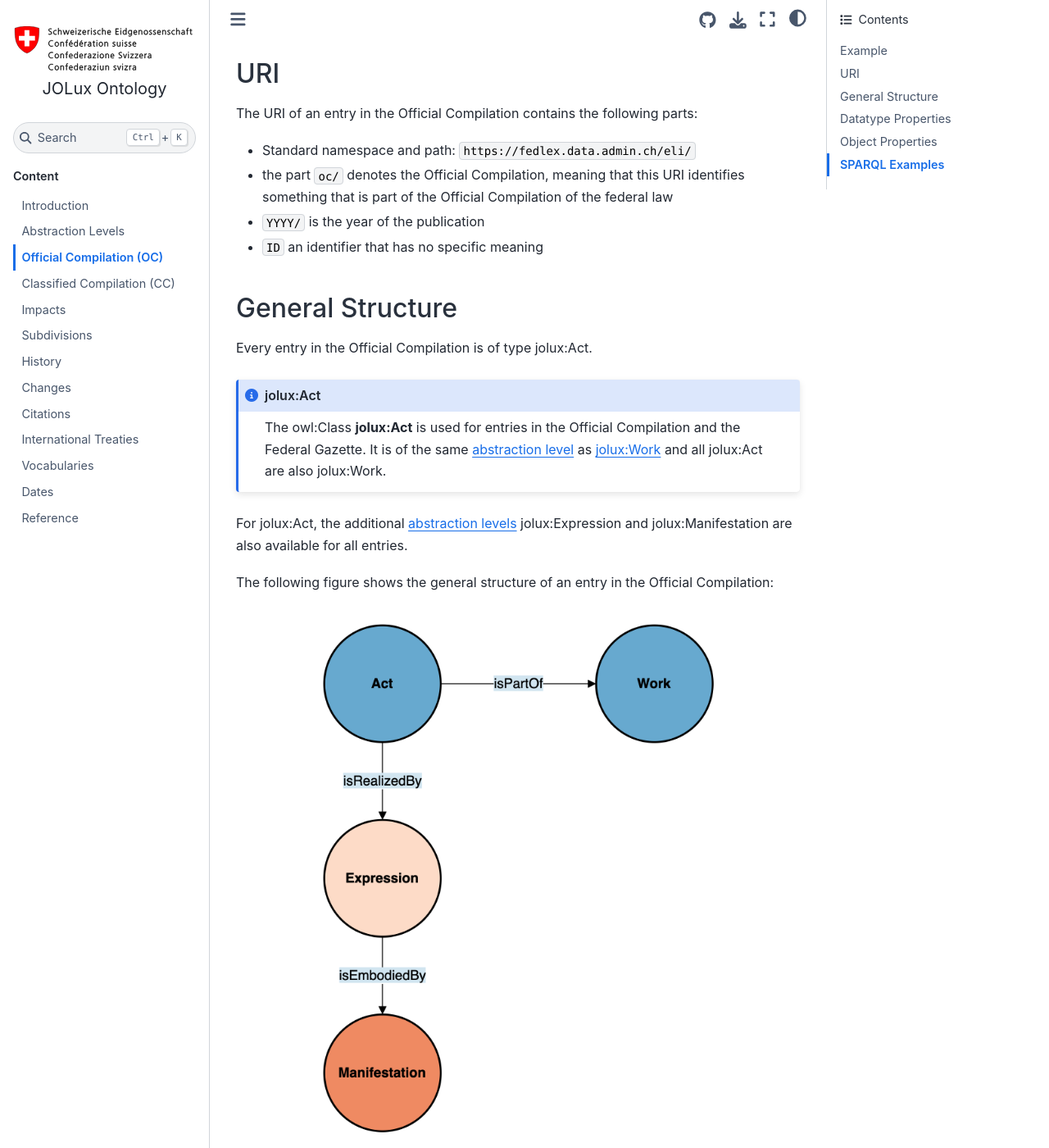
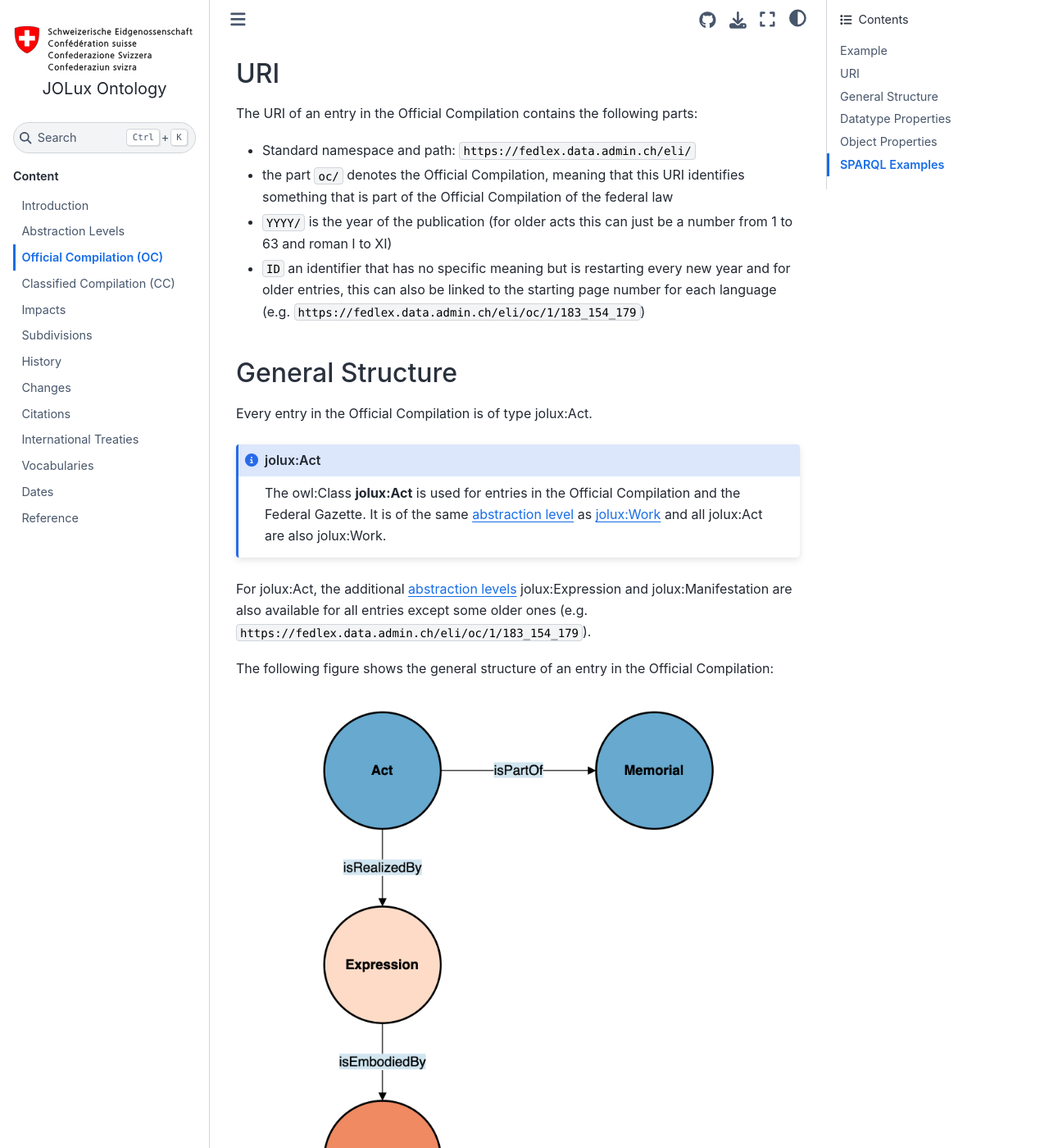
Before and after one commit to swiss/fedlex-jolux, a Sphinx documentation site: the page built from doc/official_compilation.md, in a window 1280 px wide and 1400 px high, scrolled down 800 px. Shown: the whole window at 82% size. Built offline with Sphinx 7.4.7 and the Sphinx Book theme 1.1.4, drawn with Linux system fonts in a browser that asks for light colours; some of the changed text lies outside the part shown.

Commit message:
process review

```diff
--- a/doc/official_compilation.md
+++ b/doc/official_compilation.md
@@ -25,8 +25,8 @@
 
 - Standard namespace and path: `https://fedlex.data.admin.ch/eli/`
 - the part `oc/` denotes the Official Compilation, meaning that this URI identifies something that is part of the Official Compilation of the federal law
-- `YYYY/` is the year of the publication
-- `ID` an identifier that has no specific meaning
+- `YYYY/` is the year of the publication (for older acts this can just be a number from 1 to 63 and roman I to XI)
+- `ID` an identifier that has no specific meaning but is restarting every new year and for older entries, this can also be linked to the starting page number for each language (e.g. `https://fedlex.data.admin.ch/eli/oc/1/183_154_179`)
 
 ## General Structure
 
@@ -38,7 +38,7 @@
 The owl:Class **jolux:Act** is used for entries in the Official Compilation and the Federal Gazette. It is of the same [abstraction level](abstraction_levels.md) as [jolux:Work](#Work) and all jolux:Act are also jolux:Work.
 :::
 
-For jolux:Act, the additional [abstraction levels](abstraction_levels.md) jolux:Expression and jolux:Manifestation are also available for all entries.
+For jolux:Act, the additional [abstraction levels](abstraction_levels.md) jolux:Expression and jolux:Manifestation are also available for all entries except some older ones (e.g. `https://fedlex.data.admin.ch/eli/oc/1/183_154_179`).
 
 The following figure shows the general structure of an entry in the Official Compilation:
 
@@ -51,7 +51,7 @@
 
 As the jolux:Act is a very abstract representation of a legislative resource, there is e.g. no title of the law attached to the jolux:Act because this is something language specific and therefore added to the [jolux:Expression](#Expression) of the jolux:Act.
 
-As the Official Compilation is released in a weekly bulletin, all jolux:Act are part of such a bulletin via [jolux:isPartOf](#isPartOf):
+As the Official Compilation is released in a weekly bulletin, all jolux:Act are part of such a bulletin via [jolux:isPartOf](#isPartOf) and the bulletin itself is a type jolux:Memorial:
 
 :::{admonition} jolux:isPartOf
 :class: note
@@ -59,10 +59,18 @@
 The object property **jolux:isPartOf** is used to connect a [jolux:Act](#Act) to the weekly bulletin that it is part of.
 :::
 
+:::{admonition} jolux:Memorial
+:class: note
+:name: Memorial
+The owl:Class **jolux:Memorial** is used for the weekly bulletin that contains the new entries of the Official Compilation and for the Federal Gazette.
+:::
+
 ## Datatype Properties
 
 - [jolux:publicationDate](#publicationDate)
+- [jolux:dateEndApplicability](#dateEndApplicability)
 - [jolux:dateEntryInForce](#dateEntryInForce)
+- [jolux:dateNoLongerInForce](#dateNoLongerInForce)
 - [jolux:dateDocument](#dateDocument)
 
 ## Object Properties
```
Also changed, not shown: doc/img/oc_general.png, 1 other file.
